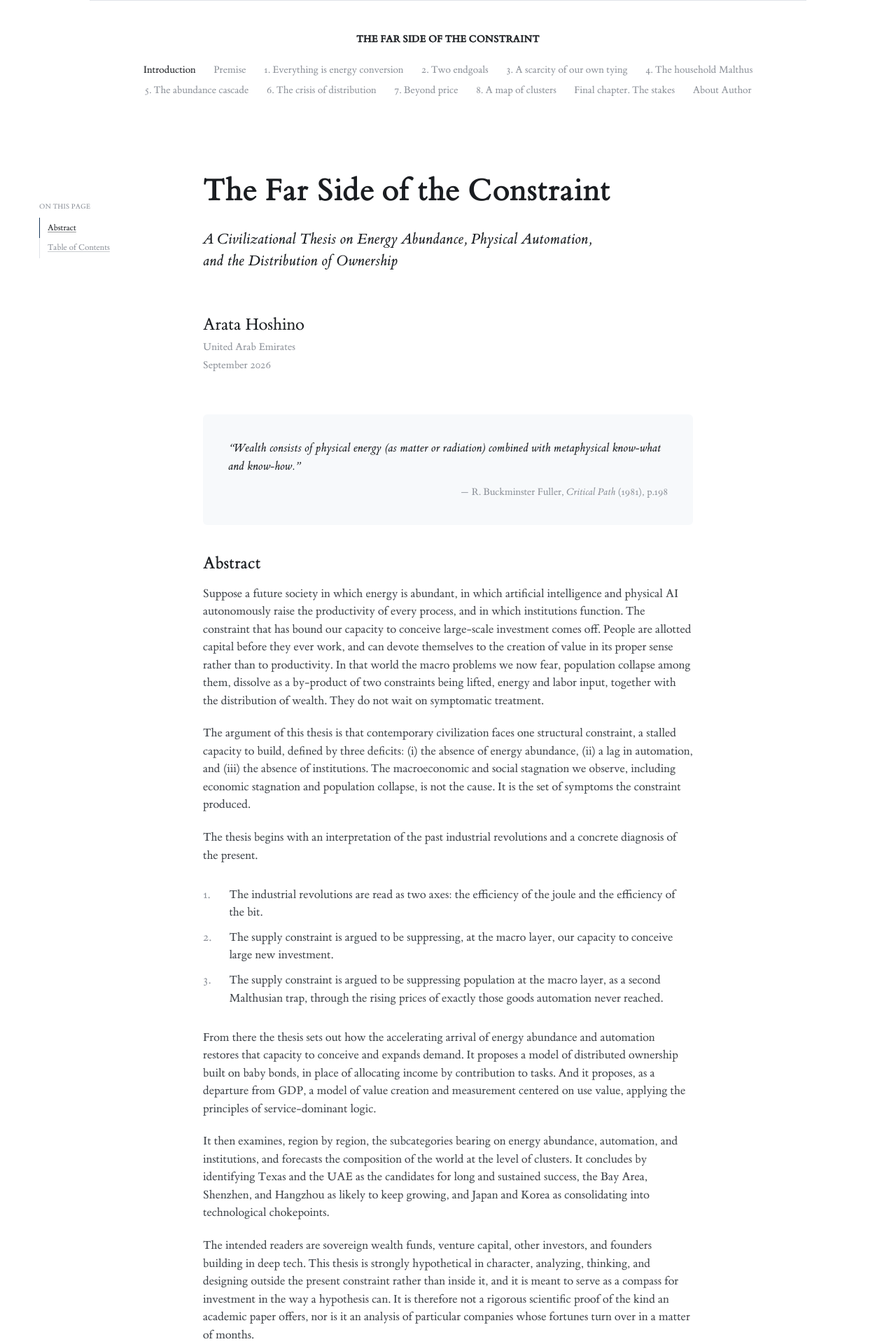
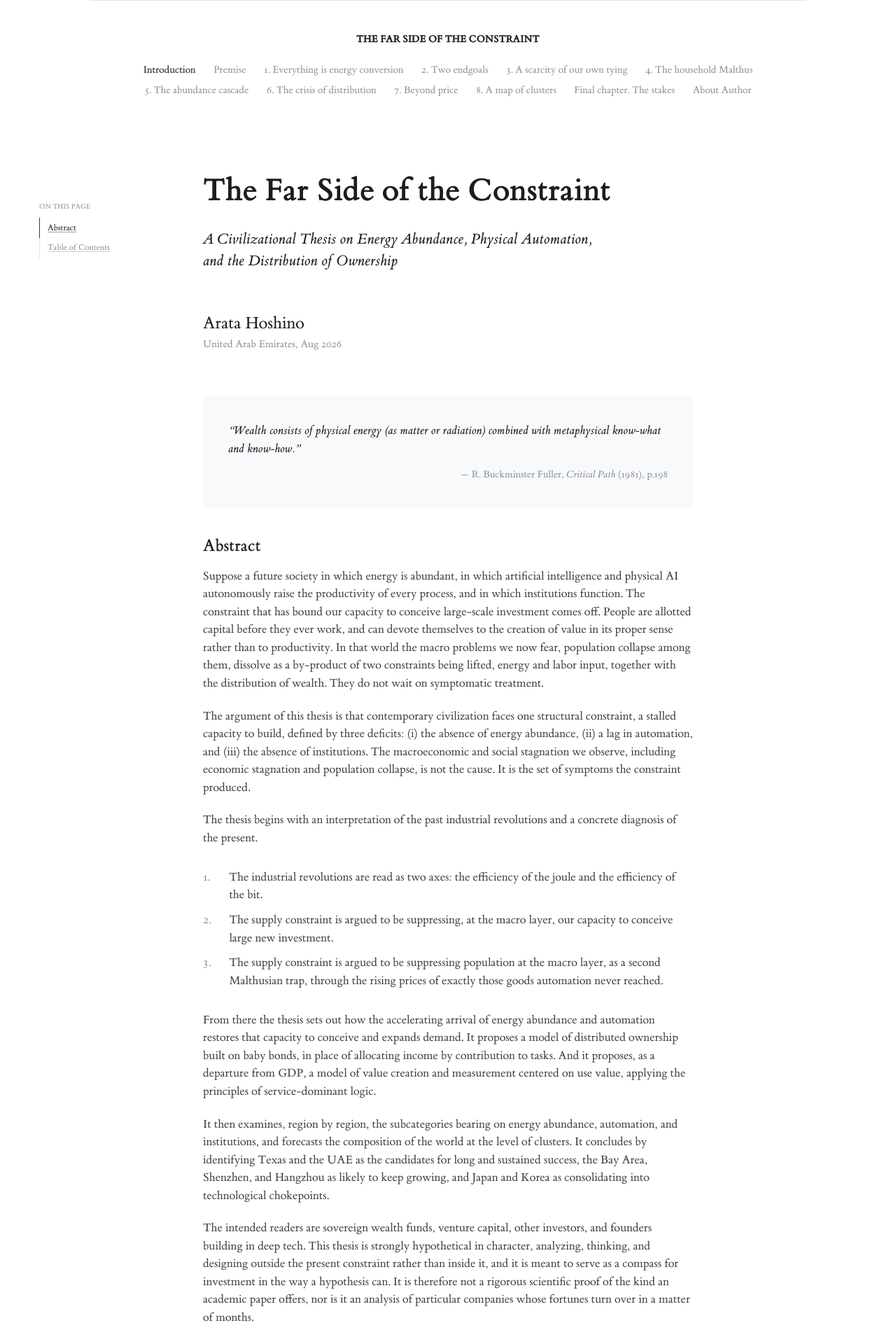
Before and after one commit to arata-hoshino/arata-hoshino.github.io, a Jekyll site: the page built from index.md, in a window 1280 px wide. Shown: the top 1920 px of the page at 70% size. Built offline with Jekyll 4.4.1, drawn with Linux system fonts in a browser that asks for light colours.

Commit message:
Set the place and the date on one line under the name
Two lines instead of three: "United Arab Emirates, Aug 2026", closer
under the name than the three-line block was.

Co-Authored-By: Claude Opus 5 <noreply@anthropic.com>

```diff
--- a/assets/css/style.css
+++ b/assets/css/style.css
@@ -527,7 +527,7 @@ main {
 /* name, place and date are one block: a fixed leading keeps the three
    lines evenly spaced even though the name is set larger */
 .author {
-  line-height: 2rem;
+  line-height: 1.85rem;
 }
 
 .author + .author {
--- a/index.md
+++ b/index.md
@@ -5,8 +5,7 @@ heading: "The Far Side of the Constraint"
 subtitle: "A Civilizational Thesis on Energy Abundance, Physical Automation,<br>and the Distribution of Ownership"
 authors:
   - name: "Arata Hoshino"
-    role: "United Arab Emirates"
-dateline: "September 2026"
+    role: "United Arab Emirates, Aug 2026"
 epigraph: "“Wealth consists of physical energy (as matter or radiation) combined with metaphysical know-what and know-how.”"
 epigraph_source: "R. Buckminster Fuller, <cite>Critical Path</cite> (1981), p.198"
 description: "A thesis on the one structural constraint behind stagnation, falling births, and artificial intelligence running into a wall of electricity — and on the civilization that lies on the far side of it."
```
